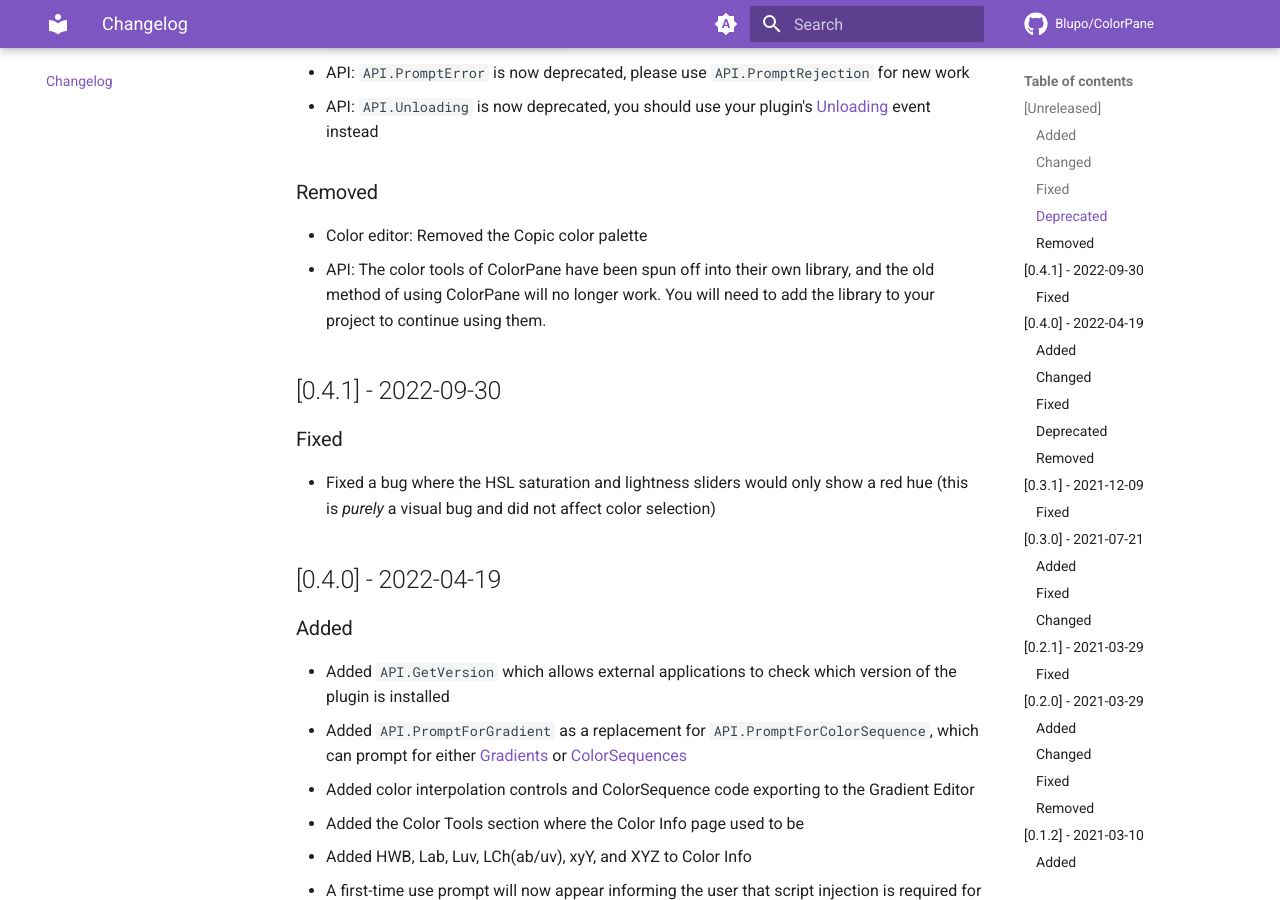
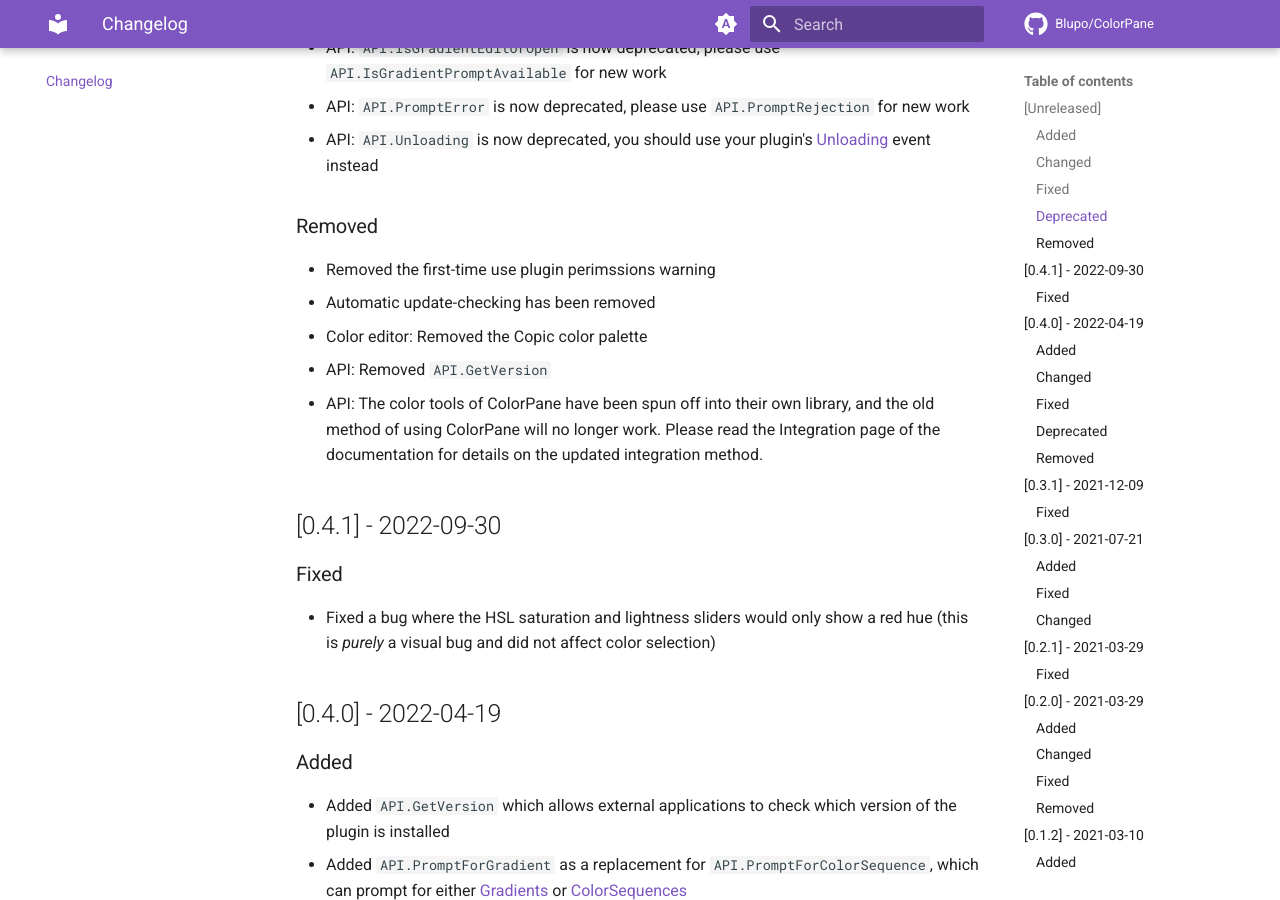
Before and after one commit to Blupo/ColorPane, an MkDocs documentation site: the page built from docs/changelog.md, in a window 1280 px wide and 900 px high, scrolled down 1479 px. Built offline with MkDocs 1.6.1 and Material for MkDocs 9.7.7, drawn with Linux system fonts in a browser that asks for light colours; plug-ins that fetch from the network failed and are left out; comment, search, counter and statistics services are not loaded; the version menu is left out; some of the changed text lies outside the part shown.

Commit message:
Update documentation

```diff
--- a/docs/changelog.md
+++ b/docs/changelog.md
@@ -9,6 +9,7 @@
 - API: Added `API.IsGradientPromptAvailable` to check if calling `API.PromptForGradient` will succeed or immediately reject (replaces `API.IsGradientEditorOpen`)
 
 ### Changed
+- Script injection is no longer a required plugin permission
 - Settings: Invalid palettes will no longer cause the entire list of palettes to be removed, just the invalid palettes
 - Color editor: Duplicating palettes with the same name will now create or increment a counter instead of naming it "Palette (1) (1) (1) ..."
 - Color Properties: Changing color properties now uses the [Recording API](https://devforum.roblox.com/t/2512500)
@@ -31,8 +32,11 @@
 - API: `API.Unloading` is now deprecated, you should use your plugin's [Unloading](https://create.roblox.com/docs/reference/engine/classes/Plugin#Unloading) event instead
 
 ### Removed
+- Removed the first-time use plugin perimssions warning
+- Automatic update-checking has been removed
 - Color editor: Removed the Copic color palette
-- API: The color tools of ColorPane have been spun off into their own library, and the old method of using ColorPane will no longer work. You will need to add the library to your project to continue using them.
+- API: Removed `API.GetVersion`
+- API: The color tools of ColorPane have been spun off into their own library, and the old method of using ColorPane will no longer work. Please read the Integration page of the documentation for details on the updated integration method.
 
 ## [0.4.1] - 2022-09-30
 
```
Also changed, not shown: README.md (+4 -4 lines).
